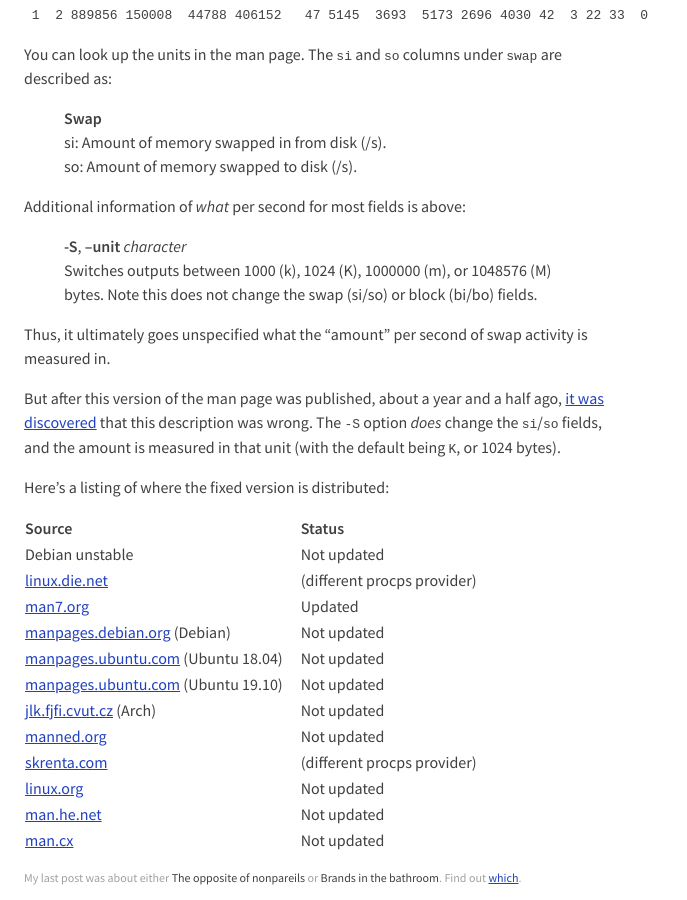
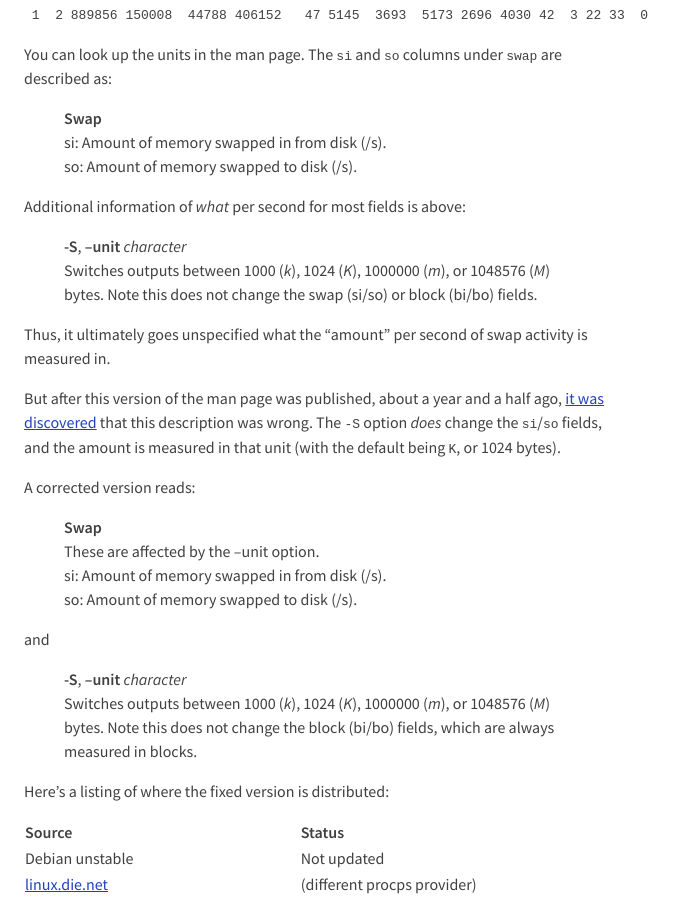
Before and after one commit to wh0/wh0.github.io, a Jekyll site: the page built from _posts/2020-01-26-vmstat-swap-unit.md, in a window 1280 px wide and 900 px high, scrolled down 215 px. Shown: the whole window, without its empty margins (0-687 px from the left). Built offline with Jekyll 4.4.1, drawn with Linux system fonts in a browser that asks for light colours.

Commit message:
Update 2020-01-26-vmstat-swap-unit.md

```diff
--- a/_posts/2020-01-26-vmstat-swap-unit.md
+++ b/_posts/2020-01-26-vmstat-swap-unit.md
@@ -24,13 +24,26 @@ The `si` and `so` columns under `swap` are described as:
 Additional information of _what_ per second for most fields is above:
 
 > **-S**, **--unit** _character_
-> Switches outputs between 1000 (k), 1024 (K), 1000000 (m), or 1048576 (M) bytes.
+> Switches outputs between 1000 (_k_), 1024 (_K_), 1000000 (_m_), or 1048576 (_M_) bytes.
 > Note this does not change the swap (si/so) or block (bi/bo) fields.
 
 Thus, it ultimately goes unspecified what the "amount" per second of swap activity is measured in.
 
 But after this version of the man page was published, about a year and a half ago, [it was discovered](https://gitlab.com/procps-ng/procps/merge_requests/69) that this description was wrong.
 The `-S` option _does_ change the `si`/`so` fields, and the amount is measured in that unit (with the default being `K`, or 1024 bytes).
+
+A corrected version reads:
+
+> **Swap**
+> These are affected by the --unit option.
+> si: Amount of memory swapped in from disk (/s).
+> so: Amount of memory swapped to disk (/s).
+
+and
+
+> **-S**, **--unit** _character_
+> Switches outputs between 1000 (_k_), 1024 (_K_), 1000000 (_m_), or 1048576 (_M_) bytes.
+> Note this does not change the block (bi/bo) fields, which are always measured in blocks.
 
 Here's a listing of where the fixed version is distributed:
 
```
